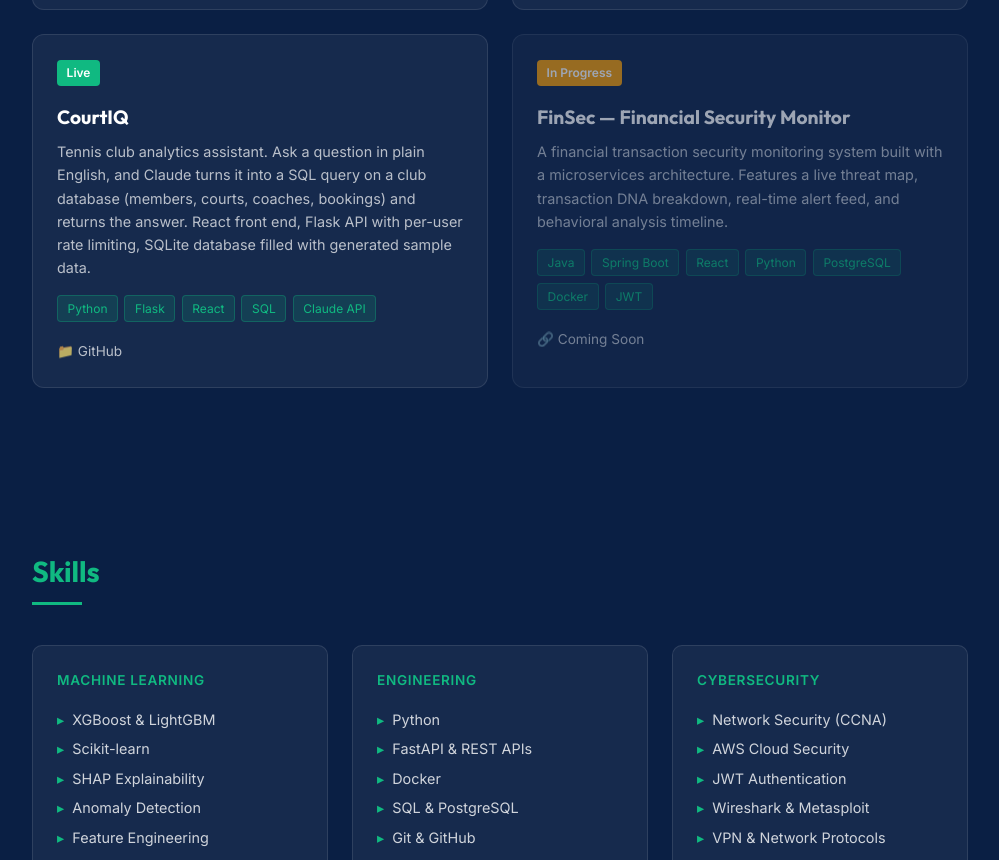
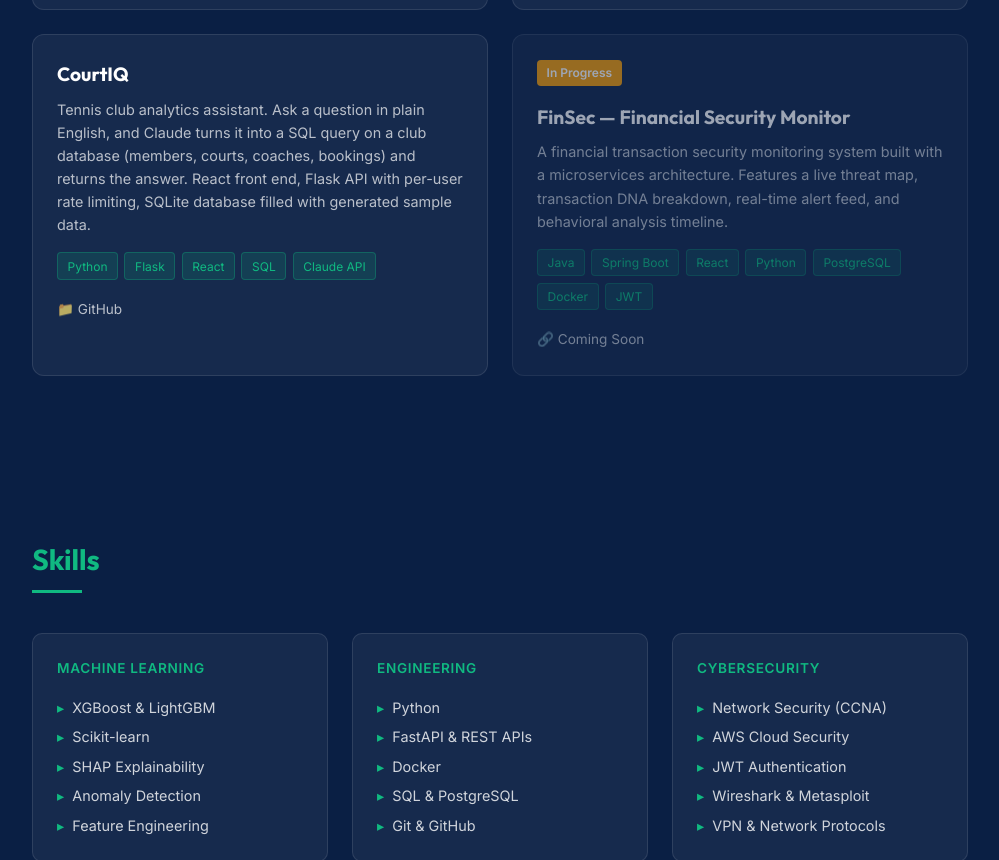
Before and after one commit to Valensaco/valensaco.github.io, a plain HTML site: page index.html in a window 1280 px wide. Shown: the part 2513-3373 px from the top of the page, without its empty margins (140-1139 px from the left). Drawn offline with Linux system fonts and the light colour scheme.

Commit message:
CourtIQ card: drop Live badge (no live demo link)
Co-Authored-By: Claude Sonnet 5.5 <noreply@anthropic.com>
Claude-Session: https://claude.ai/code/session_01StMpySqg3rBLeSViXiE6At

```diff
--- a/index.html
+++ b/index.html
@@ -510,7 +510,6 @@
                 </div>
             </div>
             <div class="project-card">
-                <span class="project-badge">Live</span>
                 <h3>CourtIQ</h3>
                 <p>Tennis club analytics assistant. Ask a question in plain English, and Claude turns it into a SQL query on a club database (members, courts, coaches, bookings) and returns the answer. React front end, Flask API with per-user rate limiting, SQLite database filled with generated sample data.</p>
                 <div class="tech-tags">
```
